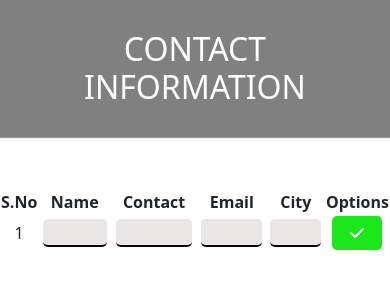
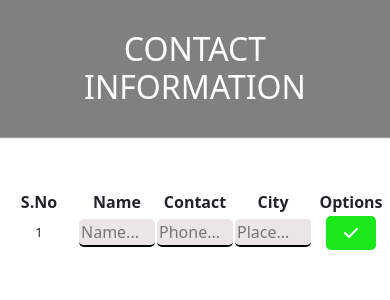
Before and after one commit to TamilazhaganM/Loginpage, a React (Create React App) app: page /contact in a window 390 px wide. Shown: the top 300 px of the page. Built offline with nearby package versions, Linux system fonts and the light colour scheme; the HTML template or start-up script is replaced by a standard one; a web font is replaced by a local one.

Commit message:
sign functionality adjusted

```diff
--- a/src/component/Logincompo/contactcomponent/Contact.css
+++ b/src/component/Logincompo/contactcomponent/Contact.css
@@ -18,11 +18,14 @@ td{
     font-size: 1rem;
 }
 table{
-    width: 90%;
+    max-width:100%;
+    width: 100%;
     margin: 0 auto;
+    table-layout: fixed;
 }
 input{
-    width: 90%;
+    width: 100%;
+    box-sizing: border-box;
     font-size: 1rem;
     background-color: rgb(234, 230, 230);
     border:none ;
@@ -77,6 +80,9 @@ button{
       margin: 10px auto;
       font-size: 2rem;
     }
+    td{
+        font-size: 0.8rem;
+    }
     th {
       font-size: 1rem;
     }
--- a/src/component/Logincompo/contactcomponent/Contact.jsx
+++ b/src/component/Logincompo/contactcomponent/Contact.jsx
@@ -9,12 +9,10 @@ const Contact = () => {
   const [users, setUsers] = useState([]);
   const [name, setName] = useState("");
   const [phone, setPhone] = useState("");
-  const [email, setEmail] = useState("");
   const [city, setCity] = useState("");
 
   const newname = name.trim();
   const newphone = phone.trim();
-  const newemail = email.trim();
   const newcity = city.trim();
 
   // Generate a unique ID manually
@@ -27,7 +25,7 @@ const Contact = () => {
   };
 
   const postdata = async () => {
-    if (!newname || !newphone || !newemail || !newcity) {
+    if (!newname || !newphone || !newcity) {
       alert("All fields must be filled out.");
       return;
     }
@@ -35,7 +33,6 @@ const Contact = () => {
       id: generateUniqueId(),
       name: newname,
       phone: newphone,
-      email: newemail,
       city: newcity,
     };
 
@@ -48,7 +45,6 @@ const Contact = () => {
     setUsers([...users, newUser]);
     setName("");
     setPhone("");
-    setEmail("");
     setCity("");
   };
 
@@ -61,7 +57,6 @@ const Contact = () => {
             <th>S.No</th>
             <th>Name</th>
             <th>Contact</th>
-            <th>Email</th>
             <th>City</th>
             <th>Options</th>
           </tr>
@@ -72,7 +67,6 @@ const Contact = () => {
               <td>{index + 1}</td>
               <td>{data.name}</td>
               <td>{data.phone}</td>
-              <td>{data.email}</td>
               <td>{data.city}</td>
               <td>
                 <div className="buttons">
@@ -86,21 +80,18 @@ const Contact = () => {
           <tr>
             <td>{users.length + 1}</td>
             <td>
-              <input type="text" value={name} onChange={(e) => setName(e.target.value)} />
+              <input type="text" value={name} onChange={(e) => setName(e.target.value)} placeholder="Name..." />
             </td>
             <td>
-              <input type="tel" value={phone} onChange={(e) => setPhone(e.target.value)} />
+              <input type="tel" value={phone} onChange={(e) => setPhone(e.target.value)} placeholder="Phone..."/>
             </td>
             <td>
-              <input type="email" value={email} onChange={(e) => setEmail(e.target.value)} />
-            </td>
-            <td>
-              <input type="text" value={city} onChange={(e) => setCity(e.target.value)} />
+              <input type="text" value={city} onChange={(e) => setCity(e.target.value)} placeholder="Place..." />
             </td>
             <td>
               <div className="buttons">
                 <button className="Addbtn" onClick={postdata}>
-                  <FontAwesomeIcon icon={faCheck} />
+                  <FontAwesomeIcon icon={faCheck}/>
                 </button>
               </div>
             </td>
--- a/src/component/Logincompo/signincompo/signin.js
+++ b/src/component/Logincompo/signincompo/signin.js
@@ -35,6 +35,19 @@ const Signin = () => {
     const pass = password.trim();
     const emailPattern = /^[^\s@]+@[^\s@]+\.[^\s@]+$/;
 
+    if(name===""){
+      alert("Please Enter Your Username ")
+      return;
+    } if(mail===""){
+      alert("Please Enter Your email ")
+      return;
+    } if(!emailPattern.test(mail)){
+      alert("Please Enter a Valid email address")
+      return;
+    } if(pass===""){
+      alert("Please Enter Your Password ")
+      return;
+    }
 
 
     if (name && mail && pass) {
@@ -43,19 +56,11 @@ const Signin = () => {
       setUser("");
       setEmail("");
       setPassword("");
-    } else if(name===""){
-      alert("Please Enter Your Username ")
-    }else if(mail===""){
-      alert("Please Enter Your email ")
-    }else if(!emailPattern.test(mail)){
-      alert("Please Enter a Valid email address")
-    }
-    else if(pass===""){
-      alert("Please Enter Your Password ")
-    }
-    if (name&&mail&&pass) {
       navigate("/Contact")
     }
+
+
+
 
   }
 
```
